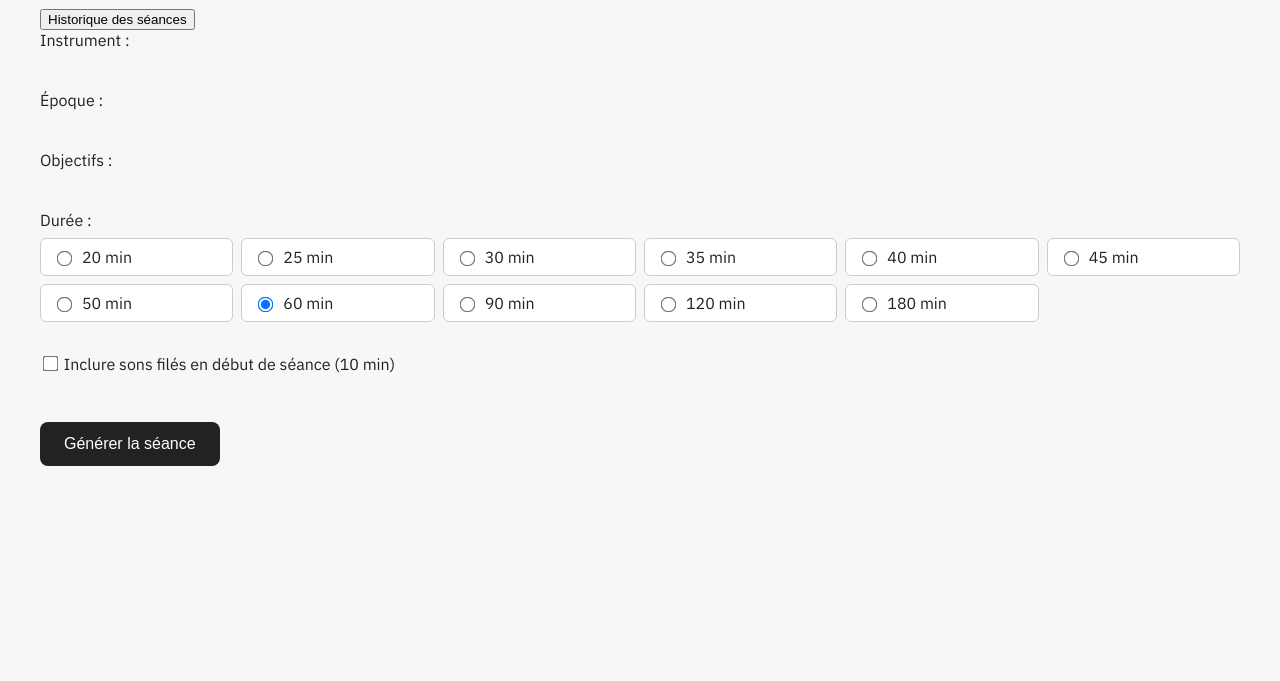
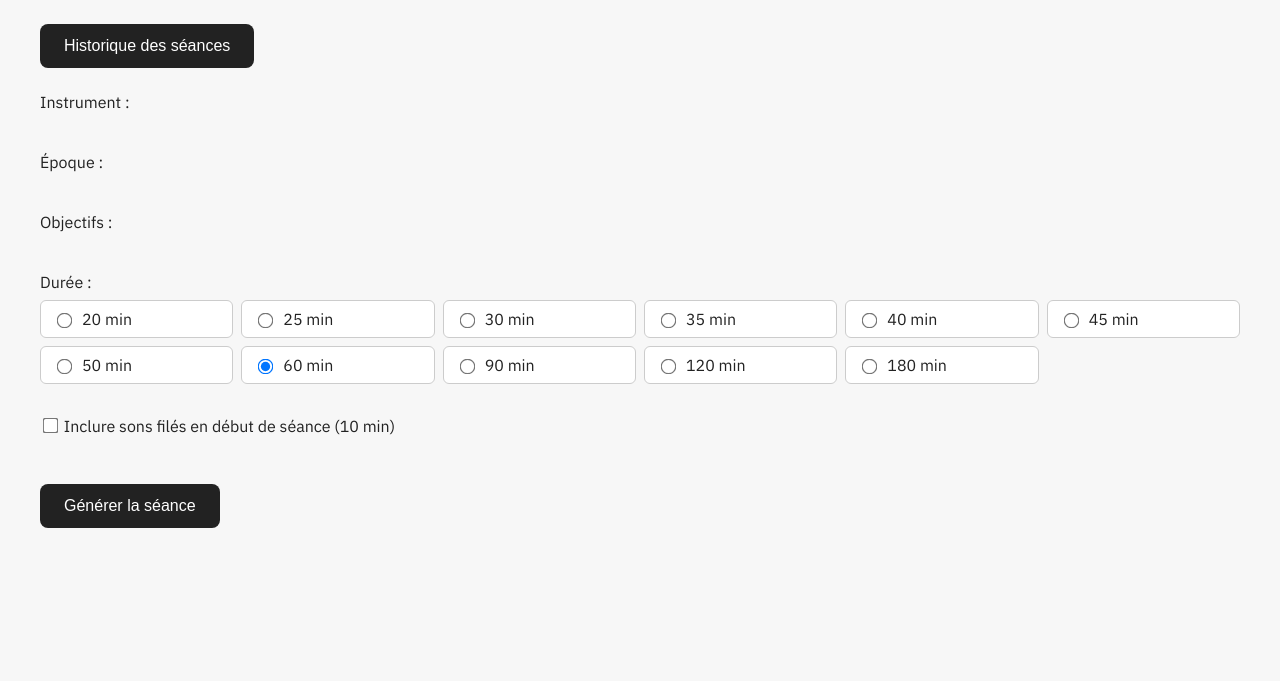
Before and after one commit to Valentin-Technique/seance-test, a plain HTML site: page index.html in a window 1280 px wide. Shown: the part 119-800 px from the top of the page. Drawn offline with Linux system fonts and the light colour scheme; no server answers.

Commit message:
Update index.html

```diff
--- a/index.html
+++ b/index.html
@@ -70,7 +70,8 @@
 <body>
   <h1>Générer une séance de travail</h1>
 
-  <button onclick="window.location.href='historique.html'">Historique des séances</button>
+<button class="btn" onclick="window.location.href='historique.html'">Historique des séances</button>
+  <div style="margin-bottom: 1.5rem;"></div>
 
   <form id="form">
     <div class="form-section">
```
